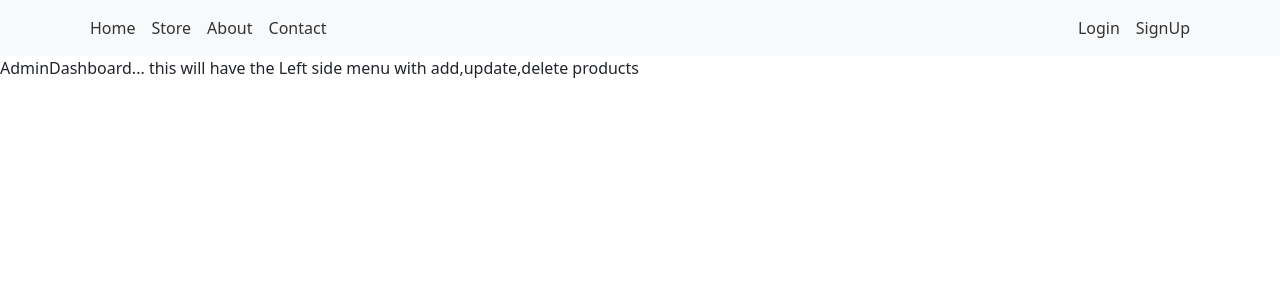
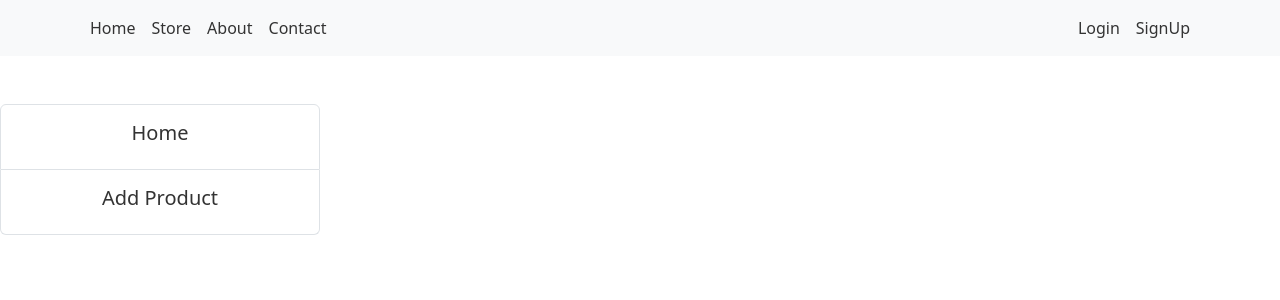
Before and after one commit to Rupesh-Kumbhar/ecom-store-frontend, a React (Create React App) app: page /admin-dashboard in a window 1280 px wide. Shown: the top 300 px of the page. Built offline with nearby package versions, Linux system fonts and the light colour scheme.

Commit message:
Admin Home and side bar added in admin Dashboard

```diff
--- a/src/App.js
+++ b/src/App.js
@@ -10,6 +10,7 @@ import About from "./Components/About/about";
 import Store from "./Components/Store/store";
 import AdminDashboard from "./Components/AdminPages/adminDashboard/adminDashboard";
 import AdminHome from "./Components/AdminPages/adminHome/adminHome";
+import AddProduct from "./Components/AdminPages/addProduct/addProduct";
 
 function App() {
   return (
@@ -44,7 +45,8 @@ function App() {
           {/* Admin Dashboard Route, nested Admin Home */}
           <Route path="/admin-dashboard" element={<AdminDashboard />}>
             {/* Nested route for Admin Home */}
-            <Route path="adminhome" element={<AdminHome />} />
+            <Route path="home" element={<AdminHome />} />
+            <Route path="add-product" element ={ <AddProduct /> }  />
           </Route>
         </Routes>
       </BrowserRouter>
--- a/src/Components/AdminPages/adminDashboard/adminDashboard.jsx
+++ b/src/Components/AdminPages/adminDashboard/adminDashboard.jsx
@@ -1,11 +1,34 @@
 import React from "react";
-import { Outlet } from "react-router-dom";
+import { Outlet,Link } from "react-router-dom";
+import { ListGroup, ListGroupItem} from 'reactstrap'
 
 function AdminDashboard() {
   return (
-    <div>
-      AdminDashboard... this will have the Left side menu with add,update,delete products
-      <Outlet />
+    <div className="col-sm-12 p-0 row m-0">
+      <div className="col-sm-3 p-0 mt-5">
+        <ListGroup className="text-center">
+          <ListGroupItem
+            className="py-3"
+            tag={Link}
+            to={"/admin-dashboard/home"}
+            action="true"
+          >
+            <h5 className="admin-nav-font"> Home</h5>
+          </ListGroupItem>
+
+          <ListGroupItem
+            className="py-3"
+            tag={Link}
+            to={"/admin-dashboard/add-product"}
+            action="true"
+          >
+            <h5 className="admin-nav-font">Add Product</h5>
+          </ListGroupItem>
+        </ListGroup>
+      </div>
+      <div className="col-sm-9 p-0 text-center ">
+        <Outlet />
+      </div>
     </div>
   );
 }
--- a/src/Components/AdminPages/adminHome/adminHome.jsx
+++ b/src/Components/AdminPages/adminHome/adminHome.jsx
@@ -1,9 +1,35 @@
 import React from "react";
 import "./../adminHome/adminHome.scss";
+import { CardBody,Card,Button } from "reactstrap";
 
 function AdminHome(){
     return(
-        <div>Admin Home...this will have the image and welcome text for admin Home</div>
+        <div className="col-sm-12 p-0">
+        <div className="col-sm-12 p-0 text-center my-4">
+              <h1><b> Welcome to Admin Dashboard </b></h1>
+        </div>
+
+        <div className="col-sm-12 p-0 row m-0 admin-home-bg">
+
+        <div className="col-sm-7 m-auto px-4">
+          <h5>
+              From here, you can manage all aspects of your site and view important metrics and analytics.
+                Start adding the Products and managing the  order from here
+          </h5>
+          </div>
+
+            <div className="col-sm-5 p-0">
+                <img src="/assets/admin-images/admin_Home.png"
+                    alt="Description of the image"
+                    className="admin-img"
+                />
+            </div>
+        </div>
+        <div className="col-sm-12 p-0 mt-5 text-center">
+              {/* <Button className="add-pro-admin-btn w-50" onClick={()=>{goAddProduct()}}>Add Product</Button> */}
+              <Button className="add-pro-admin-btn w-50" >Add Product</Button>
+        </div>
+      </div>
     )
 }
 export default AdminHome;
--- a/src/Components/AdminPages/adminHome/adminHome.scss
+++ b/src/Components/AdminPages/adminHome/adminHome.scss
@@ -0,0 +1,15 @@
+// .admin-home-bg{
+//     background-color: #fff !important;
+// }
+.add-pro-admin-btn{
+    border-radius: 10px !important;
+    /* width: 100% !important; */
+    color: white !important;
+    background-color: #FB2E86 !important;
+    padding: 7px !important;
+    border: 0px !important;
+}
+
+.admin-img{
+    width: 100%;
+}
```
Also changed, not shown: public/assets/Admin-images/admin_Home.png (added).
